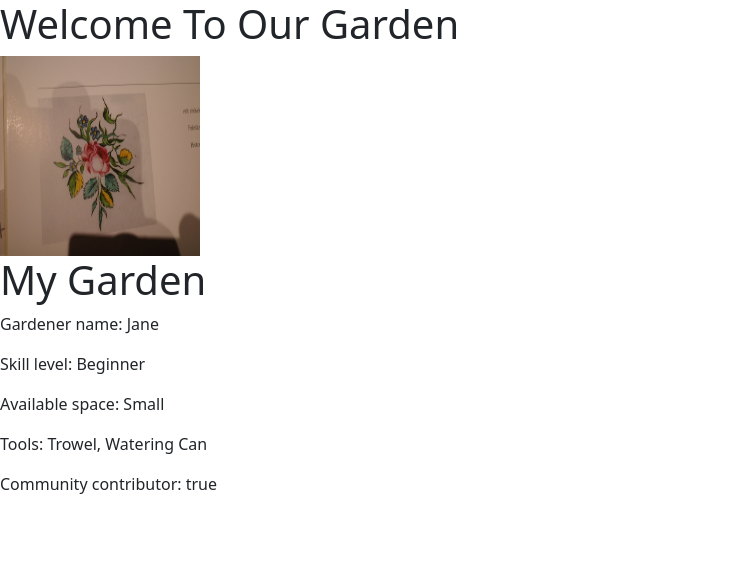
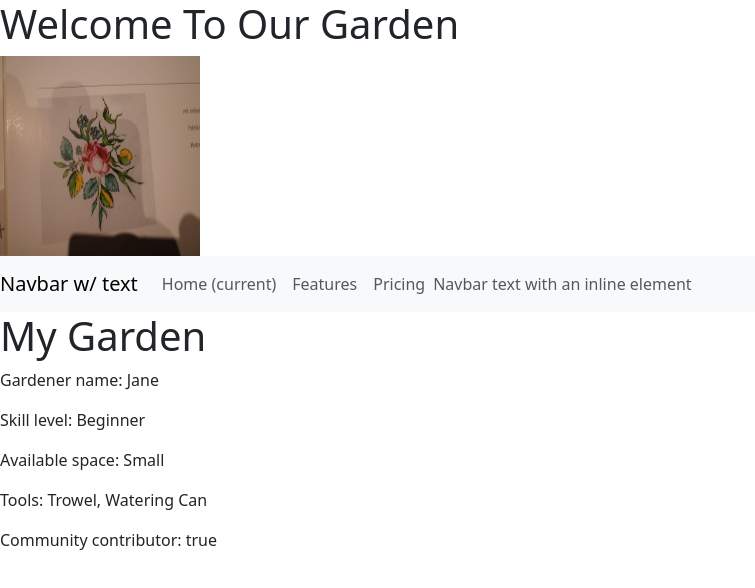
Before and after one commit to Aestheticfoliage/OurGarden, a website: page index.html in a window 1280 px wide. Shown: the whole page, without its empty margins (0-755 px from the left). Drawn offline with nearby package versions, Linux system fonts and the light colour scheme.

Commit message:
added navbar, express and bootstrap

```diff
--- a/index.html
+++ b/index.html
@@ -13,7 +13,30 @@
     <!DOCTYPE html>
 <div>
 	<title>My Garden</title>
-
+<header>
+	<nav class="navbar navbar-expand-lg navbar-light bg-light">
+		<a class="navbar-brand" href="#">Navbar w/ text</a>
+		<button class="navbar-toggler" type="button" data-toggle="collapse" data-target="#navbarText" aria-controls="navbarText" aria-expanded="false" aria-label="Toggle navigation">
+		  <span class="navbar-toggler-icon"></span>
+		</button>
+		<div class="collapse navbar-collapse" id="navbarText">
+		  <ul class="navbar-nav mr-auto">
+			<li class="nav-item active">
+			  <a class="nav-link" href="#">Home <span class="sr-only">(current)</span></a>
+			</li>
+			<li class="nav-item">
+			  <a class="nav-link" href="#">Features</a>
+			</li>
+			<li class="nav-item">
+			  <a class="nav-link" href="#">Pricing</a>
+			</li>
+		  </ul>
+		  <span class="navbar-text">
+			Navbar text with an inline element
+		  </span>
+		</div>
+	  </nav>
+</header>
 <body>
 	<h1>My Garden</h1>
 	<div id="gardener-info"></div>
@@ -54,4 +77,5 @@
 </div>
     </div>
 </div>
+<script src="https://cdn.jsdelivr.net/npm/bootstrap@5.3.0-alpha3/dist/js/bootstrap.bundle.min.js" integrity="sha384-ENjdO4Dr2bkBIFxQpeoTz1HIcje39Wm4jDKdf19U8gI4ddQ3GYNS7NTKfAdVQSZe" crossorigin="anonymous"></script>
 </html>
--- a/package.json
+++ b/package.json
@@ -18,6 +18,8 @@
   },
   "homepage": "https://github.com/Aestheticfoliage/OurGarden#readme",
   "dependencies": {
+    "bootstrap": "^5.3.0",
+    "express": "^4.18.2",
     "leaflet": "^1.9.4"
   }
 }
```
Also changed, not shown: 1 other file.
